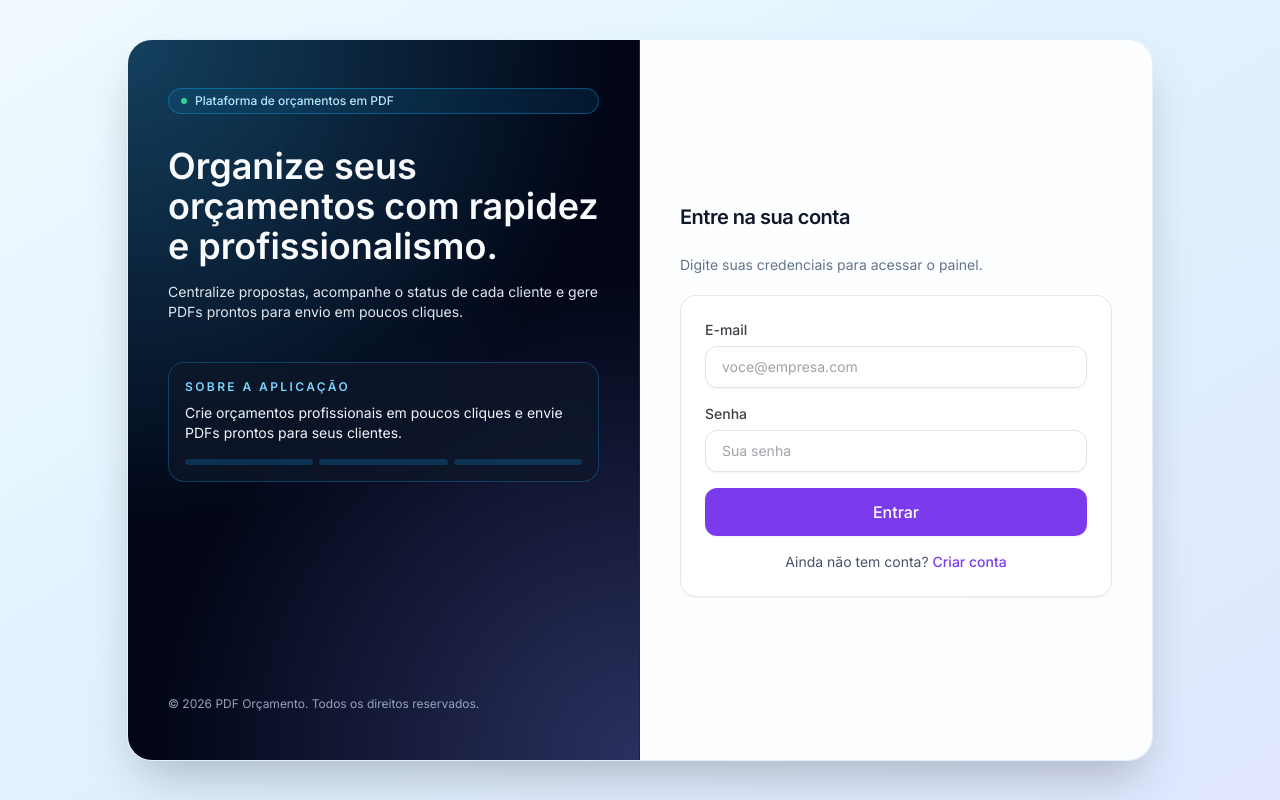
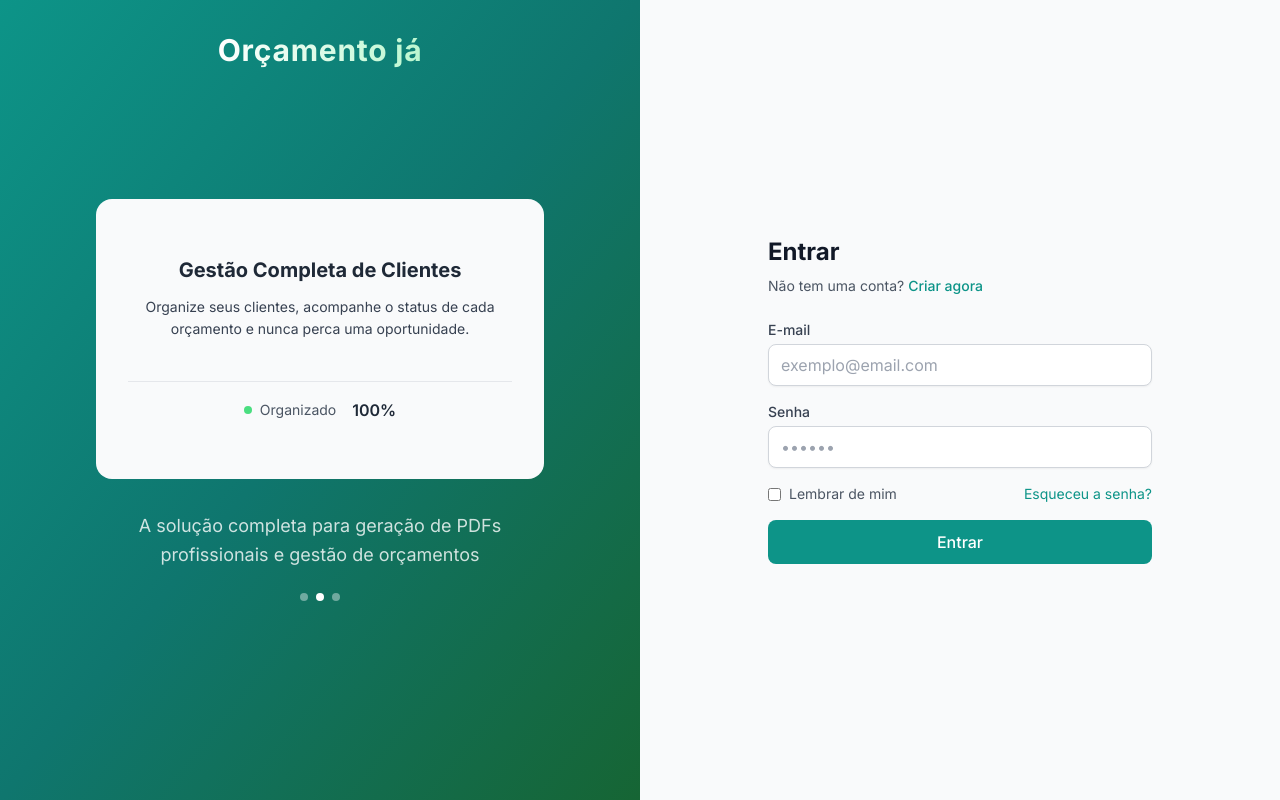
Before and after one commit to orcamento-saas/orcamento-frontend, a Next.js app: page /login in a window 1280 px wide. Built offline with nearby package versions, Linux system fonts and the light colour scheme; no server answers.

Commit message:
alt layoput2

```diff
--- a/app/(auth)/login/AuthLoginPage.tsx
+++ b/app/(auth)/login/AuthLoginPage.tsx
@@ -7,12 +7,6 @@ import { createClient } from "@/lib/supabase/client";
 import { Button } from "@/components/ui/Button";
 import { Input } from "@/components/ui/Input";
 import { Card } from "@/components/ui/Card";
-
-const HIGHLIGHT_MESSAGES = [
-  "Crie orçamentos profissionais em poucos cliques e envie PDFs prontos para seus clientes.",
-  "Centralize todos os seus orçamentos em um só lugar e acompanhe o status de cada proposta.",
-  "Ganhe tempo com modelos prontos, layouts modernos e geração automática de PDF.",
-];
 
 type Mode = "login" | "register";
 
@@ -27,7 +21,28 @@ export function AuthLoginPage() {
   const [confirmPassword, setConfirmPassword] = useState("");
   const [error, setError] = useState<string | null>(null);
   const [loading, setLoading] = useState(false);
-  const [highlightIndex, setHighlightIndex] = useState(0);
+  const [currentSlide, setCurrentSlide] = useState(0);
+
+  const pdfFeatures = [
+    {
+      title: "Crie Orçamentos Profissionais",
+      description: "Transforme suas propostas em PDFs elegantes e personalizáveis com a identidade da sua empresa.",
+      highlight: "Ilimitados",
+      value: "PDFs gerados"
+    },
+    {
+      title: "Gestão Completa de Clientes",
+      description: "Organize seus clientes, acompanhe o status de cada orçamento e nunca perca uma oportunidade.",
+      highlight: "100%",
+      value: "Organizado"
+    },
+    {
+      title: "Assinatura Digital Integrada",
+      description: "Seus clientes podem assinar os orçamentos diretamente no sistema, agilizando todo o processo.",
+      highlight: "Digital",
+      value: "Assinatura"
+    }
+  ];
 
   useEffect(() => {
     const qpMode = searchParams.get("mode");
@@ -37,11 +52,11 @@ export function AuthLoginPage() {
   }, [searchParams]);
 
   useEffect(() => {
-    const id = window.setInterval(() => {
-      setHighlightIndex((prev) => (prev + 1) % HIGHLIGHT_MESSAGES.length);
-    }, 6000);
-    return () => window.clearInterval(id);
-  }, []);
+    const interval = setInterval(() => {
+      setCurrentSlide((prev) => (prev + 1) % pdfFeatures.length);
+    }, 4000);
+    return () => clearInterval(interval);
+  }, [pdfFeatures.length]);
 
   async function handleLogin(e: React.FormEvent) {
     e.preventDefault();
@@ -91,131 +106,169 @@ export function AuthLoginPage() {
   const isLogin = mode === "login";
 
   return (
-    <div className="flex min-h-screen items-stretch bg-gradient-to-br from-sky-50 via-sky-100 to-indigo-100 px-4 py-10">
-      <div className="mx-auto flex w-full max-w-5xl overflow-hidden rounded-3xl bg-white/90 shadow-2xl ring-1 ring-sky-100 backdrop-blur">
-        {/* Lado esquerdo: informações da aplicação */}
-        <div className="relative hidden w-1/2 flex-col justify-between border-r border-sky-900/60 bg-slate-950 text-slate-50 px-10 py-12 md:flex">
-          <div className="pointer-events-none absolute inset-0 bg-[radial-gradient(circle_at_top_left,rgba(56,189,248,0.32),transparent_55%),radial-gradient(circle_at_bottom_right,rgba(129,140,248,0.32),transparent_55%)]" />
-          <div className="relative z-10 flex flex-col gap-8">
-            <div className="inline-flex items-center gap-2 rounded-full border border-sky-500/40 bg-sky-500/10 px-3 py-1 text-xs font-medium text-sky-200 shadow-sm backdrop-blur">
-              <span className="h-1.5 w-1.5 rounded-full bg-emerald-400" />
-              Plataforma de orçamentos em PDF
+    <div className="flex min-h-screen bg-gray-50">
+      {/* Lado esquerdo: informações e recursos */}
+      <div className="hidden lg:flex lg:w-1/2 bg-gradient-to-br from-teal-600 via-teal-700 to-green-800 relative">
+        <div className="flex flex-col justify-center items-center w-full px-8 py-16">
+          {/* Título no topo centralizado */}
+          <div className="absolute top-8 left-1/2 transform -translate-x-1/2">
+            <h1 className="text-3xl font-bold text-white tracking-wide">
+              <span className="bg-gradient-to-r from-white to-green-200 bg-clip-text text-transparent">
+                Orçamento já
+              </span>
+            </h1>
           </div>
 
-            <div className="space-y-4">
-              <h2 className="text-3xl font-semibold leading-tight text-slate-50 md:text-4xl">
-                Organize seus orçamentos com rapidez e profissionalismo.
-              </h2>
-              <p className="max-w-md text-sm text-slate-200">
-                Centralize propostas, acompanhe o status de cada cliente e gere PDFs
-                prontos para envio em poucos cliques.
+          {/* Main content - centralizado */}
+          <div className="max-w-md mx-auto text-center">
+            {/* Feature card animado */}
+            <div className="bg-gray-50 rounded-2xl p-8 mb-8 min-h-[280px] flex flex-col justify-center transition-all duration-500">
+              <div className="mb-6">
+                <h3 className="text-xl font-bold text-gray-800 mb-3">
+                  {pdfFeatures[currentSlide].title}
+                </h3>
+                <p className="text-gray-700 text-sm leading-relaxed">
+                  {pdfFeatures[currentSlide].description}
                 </p>
               </div>
 
-            <div className="mt-2 rounded-2xl border border-sky-500/30 bg-slate-900/70 p-4 shadow-sm backdrop-blur">
-              <p className="text-xs font-semibold uppercase tracking-[0.2em] text-sky-300">
-                Sobre a aplicação
+              <div className="mt-4 pt-4 border-t border-gray-200">
+                <div className="flex items-center justify-center space-x-4">
+                  <div className="flex items-center space-x-2">
+                    <div className="w-2 h-2 bg-green-400 rounded-full"></div>
+                    <span className="text-gray-600 text-sm">{pdfFeatures[currentSlide].value}</span>
+                  </div>
+                  <span className="text-gray-800 font-semibold">{pdfFeatures[currentSlide].highlight}</span>
+                </div>
+              </div>
+            </div>
+
+            {/* Descrição da aplicação */}
+            <div className="mb-6">
+              <p className="text-white/80 leading-relaxed text-lg">
+                A solução completa para geração de PDFs profissionais e gestão de orçamentos
               </p>
-              <p className="mt-2 text-sm text-slate-100 transition-opacity duration-500">
-                {HIGHLIGHT_MESSAGES[highlightIndex]}
-              </p>
-              <div className="mt-4 flex gap-1.5">
-                {HIGHLIGHT_MESSAGES.map((_, index) => (
-                  // eslint-disable-next-line react/no-array-index-key
-                  <span
+            </div>
+
+            {/* Dots indicator */}
+            <div className="flex justify-center space-x-2 mt-6">
+              {pdfFeatures.map((_, index) => (
+                <div
                   key={index}
-                    className={`h-1.5 flex-1 rounded-full bg-sky-900/60 ${
-                      index === highlightIndex ? "bg-sky-400" : ""
+                  className={`w-2 h-2 rounded-full transition-all duration-300 ${
+                    index === currentSlide ? 'bg-white' : 'bg-white/40'
                   }`}
                 />
               ))}
             </div>
           </div>
         </div>
+      </div>
 
-          <div className="relative z-10 mt-10 text-xs text-slate-400">
-            <p>
-              © {new Date().getFullYear()} PDF Orçamento. Todos os direitos
-              reservados.
+      {/* Lado direito: formulário de login */}
+      <div className="flex w-full lg:w-1/2 flex-col justify-center px-8 py-12 lg:px-16">
+        <div className="mx-auto w-full max-w-sm">
+          {/* Título */}
+          <div className="mb-6">
+            <h2 className="text-2xl font-bold text-gray-900">
+              {isLogin ? "Entrar" : "Criar conta"}
+            </h2>
+            <p className="mt-2 text-sm text-gray-600">
+              {isLogin
+                ? "Não tem uma conta? "
+                : "Já tem uma conta? "
+              }
+              <button
+                type="button"
+                onClick={() => setMode(isLogin ? "register" : "login")}
+                className="font-medium text-teal-600 hover:text-teal-500"
+              >
+                {isLogin ? "Criar agora" : "Entrar agora"}
+              </button>
             </p>
           </div>
-        </div>
 
-        {/* Lado direito: login / criação de conta */}
-        <div className="flex w-full items-center justify-center px-6 py-8 md:w-1/2 md:px-10">
-          <div className="w-full max-w-md">
-            <div className="mb-6">
-              <h1 className="text-xl font-semibold tracking-tight text-slate-900">
-                {isLogin ? "Entre na sua conta" : "Crie sua conta"}
-              </h1>
-            </div>
-            <p className="mb-5 text-sm text-slate-500">
-              {isLogin
-                ? "Digite suas credenciais para acessar o painel."
-                : "Preencha os dados para começar a usar a plataforma."}
-            </p>
-
-            <Card className="border border-slate-200 shadow-sm">
-              <form
-                onSubmit={isLogin ? handleLogin : handleRegister}
-                className="space-y-4"
-              >
-                <Input
-                  label="E-mail"
+          {/* Formulário */}
+          <form onSubmit={isLogin ? handleLogin : handleRegister} className="space-y-4">
+            <div>
+              <label htmlFor="email" className="block text-sm font-medium text-gray-700 mb-1">
+                E-mail
+              </label>
+              <input
+                id="email"
                 type="email"
                 autoComplete="email"
                 value={email}
                 onChange={(e) => setEmail(e.target.value)}
                 required
-                  placeholder="voce@empresa.com"
+                placeholder="exemplo@email.com"
+                className="w-full px-3 py-2 border border-gray-300 rounded-lg shadow-sm focus:outline-none focus:ring-2 focus:ring-teal-500 focus:border-teal-500"
               />
-                <Input
-                  label="Senha"
+            </div>
+
+            <div>
+              <label htmlFor="password" className="block text-sm font-medium text-gray-700 mb-1">
+                Senha
+              </label>
+              <input
+                id="password"
                 type="password"
                 autoComplete={isLogin ? "current-password" : "new-password"}
                 value={password}
                 onChange={(e) => setPassword(e.target.value)}
                 required
-                  placeholder={isLogin ? "Sua senha" : "Mínimo 6 caracteres"}
+                placeholder="••••••"
+                className="w-full px-3 py-2 border border-gray-300 rounded-lg shadow-sm focus:outline-none focus:ring-2 focus:ring-teal-500 focus:border-teal-500"
               />
+            </div>
+
             {!isLogin && (
-                  <Input
-                    label="Confirmar senha"
+              <div>
+                <label htmlFor="confirmPassword" className="block text-sm font-medium text-gray-700 mb-1">
+                  Confirmar Senha
+                </label>
+                <input
+                  id="confirmPassword"
                   type="password"
                   autoComplete="new-password"
                   value={confirmPassword}
                   onChange={(e) => setConfirmPassword(e.target.value)}
                   required
-                    placeholder="Repita a senha"
+                  placeholder="••••••"
+                  className="w-full px-3 py-2 border border-gray-300 rounded-lg shadow-sm focus:outline-none focus:ring-2 focus:ring-teal-500 focus:border-teal-500"
                 />
+              </div>
             )}
+
+            {isLogin && (
+              <div className="flex items-center justify-between text-sm">
+                <label className="flex items-center">
+                  <input type="checkbox" className="rounded border-gray-300 text-teal-600 focus:ring-teal-500" />
+                  <span className="ml-2 text-gray-600">Lembrar de mim</span>
+                </label>
+                <button type="button" className="text-teal-600 hover:text-teal-500">
+                  Esqueceu a senha?
+                </button>
+              </div>
+            )}
+
             {error && (
-                  <p className="rounded-lg bg-red-50 p-3 text-sm text-red-700">
+              <div className="rounded-lg bg-red-50 p-3 text-sm text-red-700 border border-red-200">
                 {error}
-                  </p>
+              </div>
             )}
-                <Button
+
+            <button
               type="submit"
-                  className="w-full"
-                  size="lg"
-                  isLoading={loading}
+              disabled={loading}
+              className="w-full bg-teal-600 text-white py-2.5 px-4 rounded-lg font-medium hover:bg-teal-700 focus:outline-none focus:ring-2 focus:ring-teal-500 focus:ring-offset-2 transition-colors disabled:opacity-50 disabled:cursor-not-allowed"
             >
-                  {isLogin ? "Entrar" : "Cadastrar"}
-                </Button>
+              {loading
+                ? (isLogin ? "Entrando..." : "Criando conta...")
+                : (isLogin ? "Entrar" : "Criar conta")
+              }
+            </button>
           </form>
-
-              <p className="mt-4 text-center text-sm text-slate-600">
-                {isLogin ? "Ainda não tem conta?" : "Já tem conta?"}{" "}
-                <button
-                  type="button"
-                  onClick={() => setMode(isLogin ? "register" : "login")}
-                  className="font-medium text-primary-600 hover:text-primary-700"
-                >
-                  {isLogin ? "Criar conta" : "Entrar"}
-                </button>
-              </p>
-            </Card>
-          </div>
         </div>
       </div>
     </div>
--- a/app/(dashboard)/layout.tsx
+++ b/app/(dashboard)/layout.tsx
@@ -17,28 +17,28 @@ export default function DashboardLayout({
 
   return (
     <AuthGuard>
-      <div className="flex h-screen overflow-hidden bg-zinc-50">
+      <div className="flex h-screen overflow-hidden bg-gray-50">
         {/* Sidebar lateral - apenas desktop */}
         <aside
-          className={`hidden lg:flex shrink-0 flex-col border-r border-zinc-200 bg-white transition-[width] duration-200 ${
+          className={`hidden lg:flex shrink-0 flex-col border-r border-teal-600 bg-gradient-to-br from-teal-600 via-teal-700 to-green-800 transition-[width] duration-200 ${
             collapsed ? "w-16" : "w-56"
           }`}
         >
-          <div className={`flex h-14 items-center border-b border-zinc-200 px-3 ${collapsed ? "justify-center" : "flex justify-between"}`}>
+          <div className={`flex h-14 items-center border-b border-white/20 px-3 ${collapsed ? "justify-center" : "flex justify-between"}`}>
             {!collapsed ? (
               <>
                 <div className="min-w-0 flex-1" />
                 <Link
                   href="/dashboard"
-                  className="shrink-0 text-lg font-semibold tracking-tight text-zinc-900"
+                  className="shrink-0 text-lg font-semibold tracking-tight text-white"
                 >
-                  Orçamento
+                  Orçamento já
                 </Link>
                 <div className="flex min-w-0 flex-1 justify-end">
                   <button
                     type="button"
                     onClick={() => setCollapsed((c) => !c)}
-                    className="flex h-8 w-8 shrink-0 items-center justify-center rounded-lg text-zinc-500 hover:bg-zinc-100 hover:text-zinc-700"
+                    className="flex h-8 w-8 shrink-0 items-center justify-center rounded-lg text-white/80 hover:bg-white/20 hover:text-white"
                     aria-label="Recolher menu"
                   >
                     <svg className="h-5 w-5" viewBox="0 0 24 24" fill="none" stroke="currentColor" strokeWidth="2">
@@ -51,7 +51,7 @@ export default function DashboardLayout({
               <button
                 type="button"
                 onClick={() => setCollapsed((c) => !c)}
-                className="flex h-8 w-8 shrink-0 items-center justify-center rounded-lg text-zinc-500 hover:bg-zinc-100 hover:text-zinc-700"
+                className="flex h-8 w-8 shrink-0 items-center justify-center rounded-lg text-white/80 hover:bg-white/20 hover:text-white"
                 aria-label="Expandir menu"
               >
                 <svg className="h-5 w-5" viewBox="0 0 24 24" fill="none" stroke="currentColor" strokeWidth="2">
@@ -71,7 +71,7 @@ export default function DashboardLayout({
               Novo orçamento
             </NavLink>
           </nav>
-          <div className="border-t border-zinc-200 p-3">
+          <div className="border-t border-white/20 p-3">
             <LogoutButton collapsed={collapsed} />
           </div>
         </aside>
@@ -79,14 +79,14 @@ export default function DashboardLayout({
         {/* Container principal com header mobile */}
         <div className="flex min-h-0 flex-1 flex-col overflow-hidden">
           {/* Header mobile - apenas mobile */}
-          <header className="flex lg:hidden shrink-0 items-center justify-between border-b border-zinc-200 bg-white px-4 py-3">
-            <Link href="/dashboard" className="text-lg font-semibold tracking-tight text-zinc-900">
-              Orçamento
+          <header className="flex lg:hidden shrink-0 items-center justify-between border-b border-white/20 bg-gradient-to-br from-teal-600 via-teal-700 to-green-800 px-4 py-3">
+            <Link href="/dashboard" className="text-lg font-semibold tracking-tight text-white">
+              Orçamento já
             </Link>
             <button
               type="button"
               onClick={() => setMobileMenuOpen(!mobileMenuOpen)}
-              className="flex h-10 w-10 items-center justify-center rounded-lg text-zinc-500 hover:bg-zinc-100 hover:text-zinc-700 transition-all duration-200"
+              className="flex h-10 w-10 items-center justify-center rounded-lg text-white/80 hover:bg-white/20 hover:text-white transition-all duration-200"
               aria-label="Menu"
             >
               <svg className={`h-6 w-6 transition-transform duration-200 ${mobileMenuOpen ? 'rotate-90' : ''}`} viewBox="0 0 24 24" fill="none" stroke="currentColor" strokeWidth="2">
@@ -107,7 +107,7 @@ export default function DashboardLayout({
               className="absolute inset-0 bg-zinc-900/20 backdrop-blur-sm transition-opacity duration-200"
               onClick={() => setMobileMenuOpen(false)}
             />
-            <div className={`absolute top-[73px] left-0 right-0 border-b border-zinc-200 bg-white shadow-lg transition-all duration-200 ease-in-out origin-top ${
+            <div className={`absolute top-[73px] left-0 right-0 border-b border-white/20 bg-gradient-to-br from-teal-600 via-teal-700 to-green-800 shadow-lg transition-all duration-200 ease-in-out origin-top ${
               mobileMenuOpen
                 ? 'opacity-100 scale-100 translate-y-0'
                 : 'opacity-0 scale-95 -translate-y-4'
@@ -134,7 +134,7 @@ export default function DashboardLayout({
                 >
                   Novo orçamento
                 </MobileNavLink>
-                <div className="mt-4 pt-4 border-t border-zinc-200">
+                <div className="mt-4 pt-4 border-t border-white/20">
                   <MobileLogoutButton onClick={() => setMobileMenuOpen(false)} />
                 </div>
               </nav>
@@ -168,8 +168,8 @@ function MobileNavLink({
       onClick={onClick}
       className={`flex items-center gap-3 rounded-lg px-3 py-3 text-base font-medium transition-all duration-150 hover:scale-[1.02] ${
         isActive
-          ? "bg-primary-100 text-primary-700"
-          : "text-zinc-600 hover:bg-zinc-100 hover:text-zinc-900"
+          ? "bg-white/20 text-white"
+          : "text-white/80 hover:bg-white/10 hover:text-white"
       }`}
     >
       {icon === "dashboard" ? (
@@ -211,10 +211,8 @@ function MobileLogoutButton({ onClick }: { onClick: () => void }) {
 
   return (
     <Button
-      variant="ghost"
-      size="md"
       onClick={handleLogout}
-      className="w-full justify-start text-base"
+      className="w-full justify-start text-base text-white/80 hover:bg-white/10 hover:text-white border-0 bg-transparent"
     >
       <svg className="h-6 w-6 shrink-0" viewBox="0 0 24 24" fill="none" stroke="currentColor" strokeWidth="2">
         <path d="M9 21H5a2 2 0 0 1-2-2V5a2 2 0 0 1 2-2h4" />
@@ -247,8 +245,8 @@ function NavLink({
         collapsed ? "justify-center px-0" : ""
       } ${
         isActive
-          ? "bg-primary-100 text-primary-700"
-          : "text-zinc-600 hover:bg-zinc-100 hover:text-zinc-900"
+          ? "bg-white/20 text-white"
+          : "text-white/80 hover:bg-white/10 hover:text-white"
       }`}
     >
       {icon === "dashboard" ? (
@@ -288,7 +286,7 @@ function LogoutButton({ collapsed }: { collapsed: boolean }) {
       size="sm"
       onClick={() => signOut()}
       title={collapsed ? "Sair" : undefined}
-      className={`w-full ${collapsed ? "justify-center px-0" : "justify-start"}`}
+      className={`w-full text-white/80 hover:bg-white/10 hover:text-white ${collapsed ? "justify-center px-0" : "justify-start"}`}
     >
       <svg className="h-5 w-5 shrink-0" viewBox="0 0 24 24" fill="none" stroke="currentColor" strokeWidth="2">
         <path d="M9 21H5a2 2 0 0 1-2-2V5a2 2 0 0 1 2-2h4" />
--- a/components/LogoEditorModal.tsx
+++ b/components/LogoEditorModal.tsx
@@ -129,13 +129,14 @@ export function LogoEditorModal({
         </div>
 
         <div className="flex justify-end gap-2">
-          <Button type="button" variant="secondary" onClick={onClose}>
+          <Button type="button" onClick={onClose} className="bg-gradient-to-r from-red-600 to-red-700 text-white hover:from-red-700 hover:to-red-800 shadow-sm">
             Cancelar
           </Button>
           <Button
             type="button"
             onClick={handleConfirm}
             disabled={!croppedAreaPixels || confirming}
+            className="bg-gradient-to-r from-teal-600 to-teal-700 text-white hover:from-teal-700 hover:to-green-800 shadow-sm disabled:opacity-50 disabled:cursor-not-allowed"
           >
             {confirming ? "Aplicando…" : "Usar esta logo"}
           </Button>
```
Also changed, not shown: app/(dashboard)/create-budget/page.tsx (+10 -10 lines), app/(dashboard)/dashboard/budget/[id]/page.tsx (+5 -5 lines), app/(dashboard)/my-budgets/page.tsx (+29 -11 lines), app/budget/[id]/page.tsx (+21 -21 lines), components/ShareBudget.tsx (+4 -4 lines), hooks/useAuth.ts (+32 -2 lines), lib/api.ts (+27 -4 lines). Lines whose indentation alone changed are shown as unchanged.
